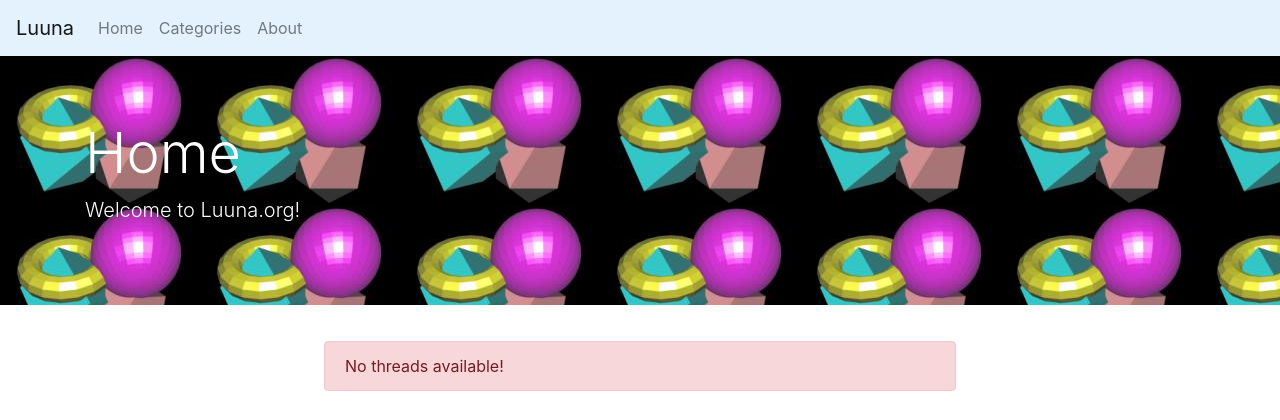
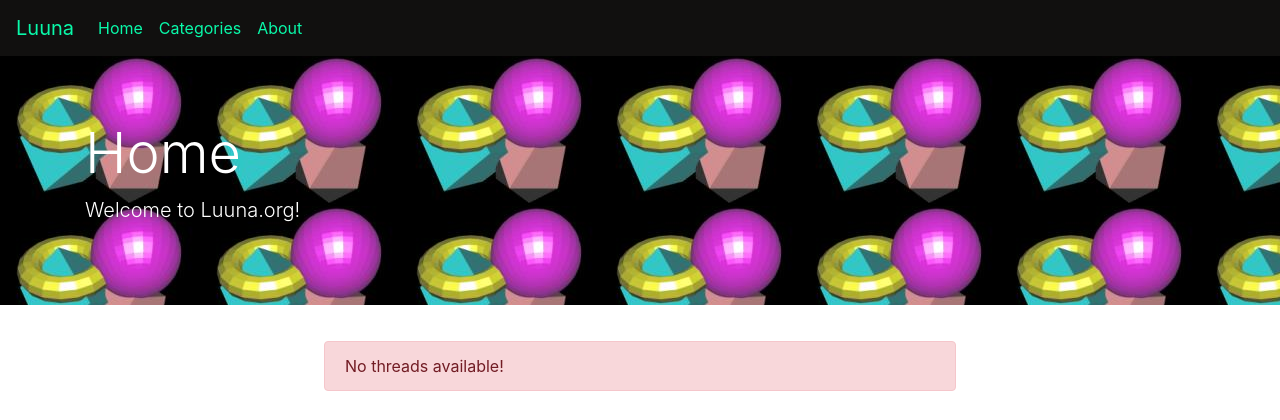
Before and after one commit to DanielFL0/LuunaBoard, a Flask app: page / in a window 1280 px wide. Shown: the top 420 px of the page. Run offline with Flask 2, Linux system fonts and the light colour scheme; data that the repository does not hold is empty.

Commit message:
Modify layout.html color scheme

```diff
--- a/LuunaBoard/templates/layout.html
+++ b/LuunaBoard/templates/layout.html
@@ -9,8 +9,8 @@
 
 <title>Luuna.org｜{% block title %}{% endblock %}</title>
 
-<nav class="navbar navbar-expand-lg navbar-light" style="background-color: #e3f2fd;">
-  <a class="navbar-brand" href="{{ url_for('home') }}">Luuna</a>
+<nav class="navbar navbar-expand-lg navbar-light" style="background-color: #11100f;">
+  <a class="navbar-brand" href="{{ url_for('home') }}" style="color: #09f9a9;">Luuna</a>
   <button class="navbar-toggler" type="button" data-toggle="collapse" data-target="#navbarSupportedContent"
     aria-controls="navbarSupportedContent" aria-expanded="false" aria-label="Toggle navigation">
     <span class="navbar-toggler-icon"></span>
@@ -19,13 +19,13 @@
   <div class="collapse navbar-collapse" id="navbarSupportedContent">
     <ul class="navbar-nav mr-auto">
       <li class="nav-item">
-        <a class="nav-link" href="{{ url_for('home') }}">Home</a>
+        <a class="nav-link" href="{{ url_for('home') }}" style="color: #09f9a9;">Home</a>
       </li>
       <li class="nav-item">
-        <a class="nav-link" href="{{ url_for('categories') }}">Categories</a>
+        <a class="nav-link" href="{{ url_for('categories') }}" style="color: #09f9a9;">Categories</a>
       </li>
       <li class="nav-item">
-        <a class="nav-link" href="{{ url_for('about') }}">About</a>
+        <a class="nav-link" href="{{ url_for('about') }}" style="color: #09f9a9;">About</a>
       </li>
     </ul>
     <span class="navbar-text">
```
